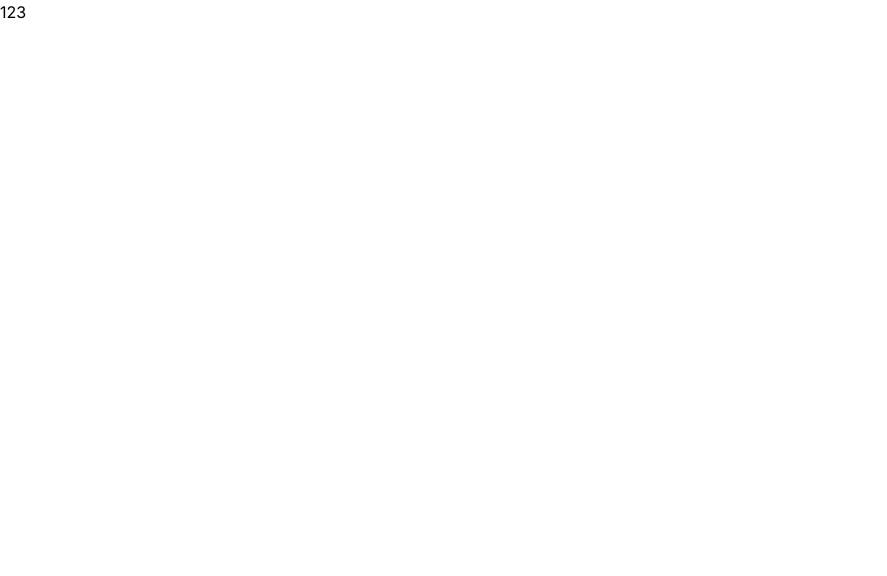
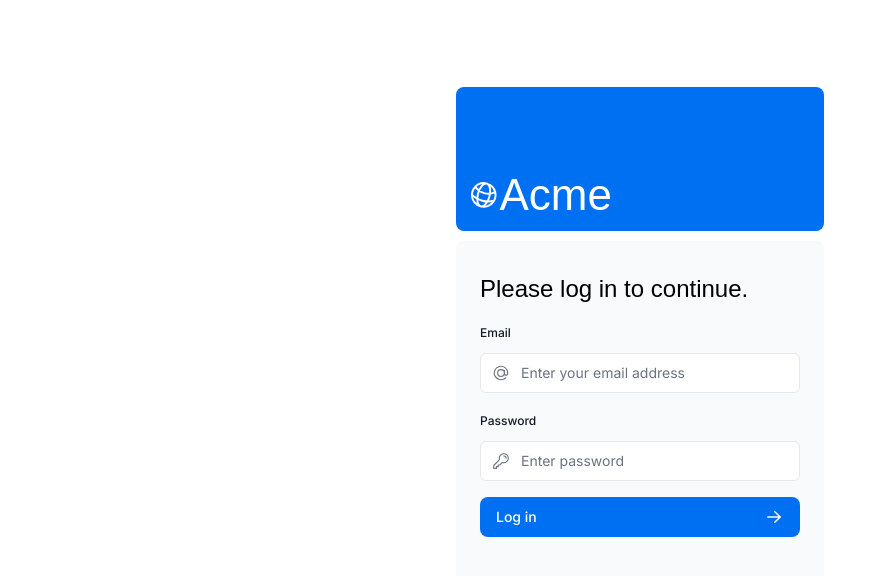
Before and after one commit to popring/nextjs-dashboard, a Next.js app: page /login in a window 1280 px wide. Shown: the top 576 px of the page, without its empty margins (0-887 px from the left). Built offline with nearby package versions, Linux system fonts and the light colour scheme; a web font is replaced by a local one.

Commit message:
chapter15

```diff
--- a/app/lib/actions.ts
+++ b/app/lib/actions.ts
@@ -4,6 +4,7 @@
 import { sql } from '@vercel/postgres';
 import { revalidatePath } from 'next/cache';
 import { redirect } from 'next/navigation';
+import { signIn } from '@/auth';
 
 const InvoiceSchema = z.object({
   id: z.string(),
@@ -104,3 +105,17 @@
     return { message: 'Database Error: Failed to Delete Invoice.' };
   }
 }
+
+export async function authenticate(
+  prevState: string | undefined,
+  formData: FormData,
+) {
+  try {
+    await signIn('credentials', Object.fromEntries(formData));
+  } catch (error) {
+    if ((error as Error).message.includes('CredentialsSignin')) {
+      return 'CredentialsSignin';
+    }
+    throw error;
+  }
+}
--- a/app/login/page.tsx
+++ b/app/login/page.tsx
@@ -1,3 +1,17 @@
-export default function Page() {
-  return <div>123</div>
+import AcmeLogo from '@/app/ui/acme-logo';
+import LoginForm from '@/app/ui/login-form';
+
+export default function LoginPage() {
+  return (
+    <main className="flex items-center justify-center md:h-screen">
+      <div className="relative mx-auto flex w-full max-w-[400px] flex-col space-y-2.5 p-4 md:-mt-32">
+        <div className="flex h-20 w-full items-end rounded-lg bg-blue-500 p-3 md:h-36">
+          <div className="w-32 text-white md:w-36">
+            <AcmeLogo />
+          </div>
+        </div>
+        <LoginForm />
+      </div>
+    </main>
+  );
 }
--- a/app/ui/dashboard/sidenav.tsx
+++ b/app/ui/dashboard/sidenav.tsx
@@ -2,6 +2,7 @@
 import NavLinks from '@/app/ui/dashboard/nav-links';
 import AcmeLogo from '@/app/ui/acme-logo';
 import { PowerIcon } from '@heroicons/react/24/outline';
+import { signOut } from 'next-auth/react';
 
 export default function SideNav() {
   return (
@@ -17,7 +18,12 @@
       <div className="flex grow flex-row justify-between space-x-2 md:flex-col md:space-x-0 md:space-y-2">
         <NavLinks />
         <div className="hidden h-auto w-full grow rounded-md bg-gray-50 md:block"></div>
-        <form>
+        <form
+          action={async () => {
+            'use server'
+            await signOut()
+          }}
+        >
           <button className="flex h-[48px] grow items-center justify-center gap-2 rounded-md bg-gray-50 p-3 text-sm font-medium hover:bg-sky-100 hover:text-blue-600 md:flex-none md:justify-start md:p-2 md:px-3">
             <PowerIcon className="w-6" />
             <div className="hidden md:block">Sign Out</div>
--- a/app/ui/login-form.tsx
+++ b/app/ui/login-form.tsx
@@ -1,3 +1,5 @@
+'use client';
+
 import { lusitana } from '@/app/ui/fonts';
 import {
   AtSymbolIcon,
@@ -6,10 +8,13 @@
 } from '@heroicons/react/24/outline';
 import { ArrowRightIcon } from '@heroicons/react/20/solid';
 import { Button } from './button';
+import { useFormState, useFormStatus } from 'react-dom';
+import { authenticate } from '@/app/lib/actions';
 
 export default function LoginForm() {
+  const [state, dispatch] = useFormState(authenticate, undefined)
   return (
-    <form className="space-y-3">
+    <form action={dispatch} className="space-y-3">
       <div className="flex-1 rounded-lg bg-gray-50 px-6 pb-4 pt-8">
         <h1 className={`${lusitana.className} mb-3 text-2xl`}>
           Please log in to continue.
@@ -56,8 +61,17 @@
           </div>
         </div>
         <LoginButton />
-        <div className="flex h-8 items-end space-x-1">
-          {/* Add form errors here */}
+        <div
+          className="flex h-8 items-end space-x-1"
+          aria-live="polite"
+          aria-atomic="true"
+        >
+          {state === 'CredentialsSignin' && (
+            <>
+              <ExclamationCircleIcon className="h-5 w-5 text-red-500" />
+              <p className="text-sm text-red-500">Invalid credentials</p>
+            </>
+          )}
         </div>
       </div>
     </form>
@@ -65,8 +79,9 @@
 }
 
 function LoginButton() {
+  const { pending } = useFormStatus()
   return (
-    <Button className="mt-4 w-full">
+    <Button className="mt-4 w-full" aria-disabled={pending}>
       Log in <ArrowRightIcon className="ml-auto h-5 w-5 text-gray-50" />
     </Button>
   );
--- /dev/null
+++ b/auth.config.ts
@@ -0,0 +1,21 @@
+import type { NextAuthConfig } from 'next-auth';
+
+export const authConfig = {
+  pages: {
+    signIn: '/login',
+  },
+  callbacks: {
+    authorized({ auth, request: { nextUrl } }) {
+      const isLoggedIn = !!auth?.user;
+      const isOnDashBoard = nextUrl.pathname.startsWith('/dashboard');
+      if(isOnDashBoard) {
+        if(isLoggedIn) return true;
+        return false; // Redirect unauthenticated users to login page
+      } else if (isLoggedIn) {
+        return Response.redirect(new URL('/dashboard', nextUrl))
+      }
+      return true;
+    },
+  },
+  providers: [],  // Add providers with an empty array for now
+} satisfies NextAuthConfig;;
--- /dev/null
+++ b/auth.ts
@@ -0,0 +1,40 @@
+import NextAuth from 'next-auth';
+import { authConfig } from './auth.config';
+import Credentials from 'next-auth/providers/credentials';
+import { sql } from '@vercel/postgres';
+import { z } from 'zod';
+import type { User } from '@/app/lib/definitions';
+import bcrypt from 'bcrypt';
+
+async function getUser(email: string): Promise<User | undefined> {
+  try {
+    const user = await sql<User>`SELECT * FROM users WHERE email=${email}`;
+    return user.rows[0];
+  } catch (error) {
+    console.error('Failed to fetch user:', error);
+    throw new Error('Failed to fetch user.');
+  }
+}
+
+
+export const { auth, signIn, signOut } = NextAuth({
+  ...authConfig,
+  providers: [
+    Credentials({
+      async authorize(credentials) {
+        const parsedCredentials = z
+          .object({ email: z.string().email(), password: z.string().min(6) })
+          .safeParse(credentials)
+        if (parsedCredentials.success) {
+          const { email, password } = parsedCredentials.data;
+          const user = await getUser(email);
+          if (!user) return null;
+          const passwordsMatch = await bcrypt.compare(password, user.password);
+
+          if (passwordsMatch) return user;
+        }
+
+        return null;
+      },
+    })],
+});
--- a/package.json
+++ b/package.json
@@ -16,6 +16,7 @@
     "bcrypt": "^5.1.1",
     "clsx": "^2.0.0",
     "next": "^14.0.0",
+    "next-auth": "5.0.0-beta.3",
     "postcss": "8.4.31",
     "react": "18.2.0",
     "react-dom": "18.2.0",
```
Also changed, not shown: middleware.ts (added, +9 -0 lines), 1 other file (tests, documents, lock files or other folders).
